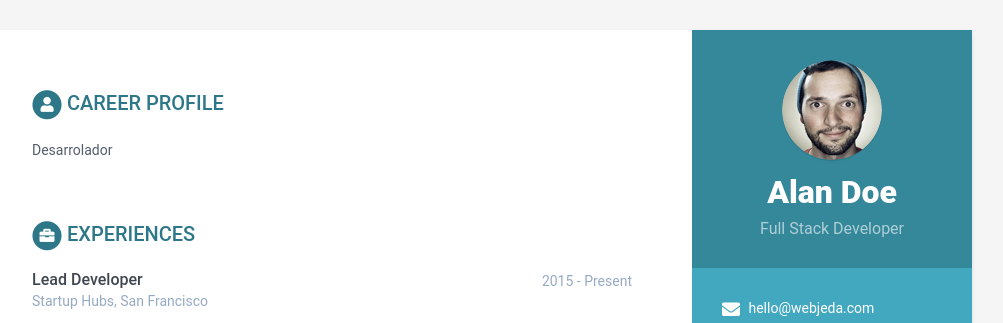
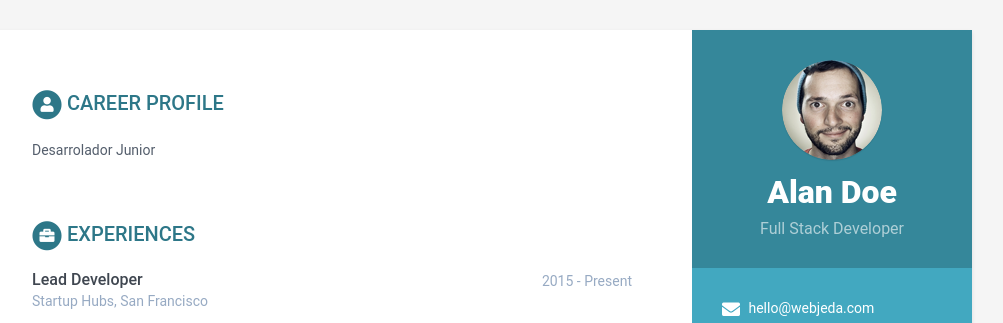
Before and after one commit to KevinC99/good-birch-4e19a, a Jekyll site: the page built from index.html, in a window 1280 px wide. Shown: the top 323 px of the page, without its empty margins (168-1171 px from the left). Built offline with Jekyll 4.4.1, drawn with Linux system fonts in a browser that asks for light colours.

Commit message:
data.yml: updated summary in career-profile

```diff
--- a/_data/data.yml
+++ b/_data/data.yml
@@ -33,7 +33,7 @@ sidebar:
       link: null
 career-profile:
   title: Career Profile
-  summary: 'Desarrolador '
+  summary: 'Desarrolador Junior '
 education:
   - degree: MSc in Computer Science
     university: University of London
```
